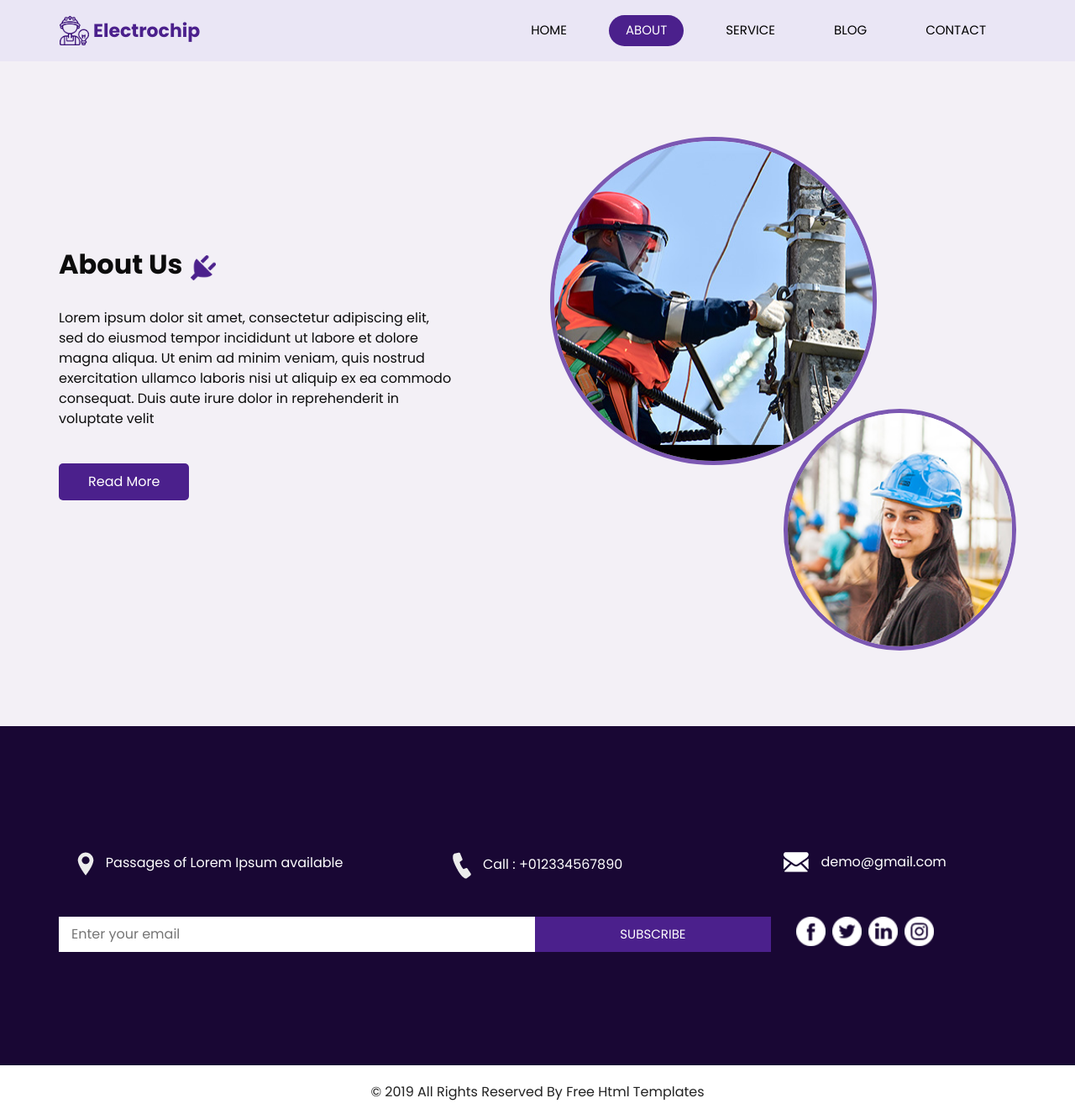
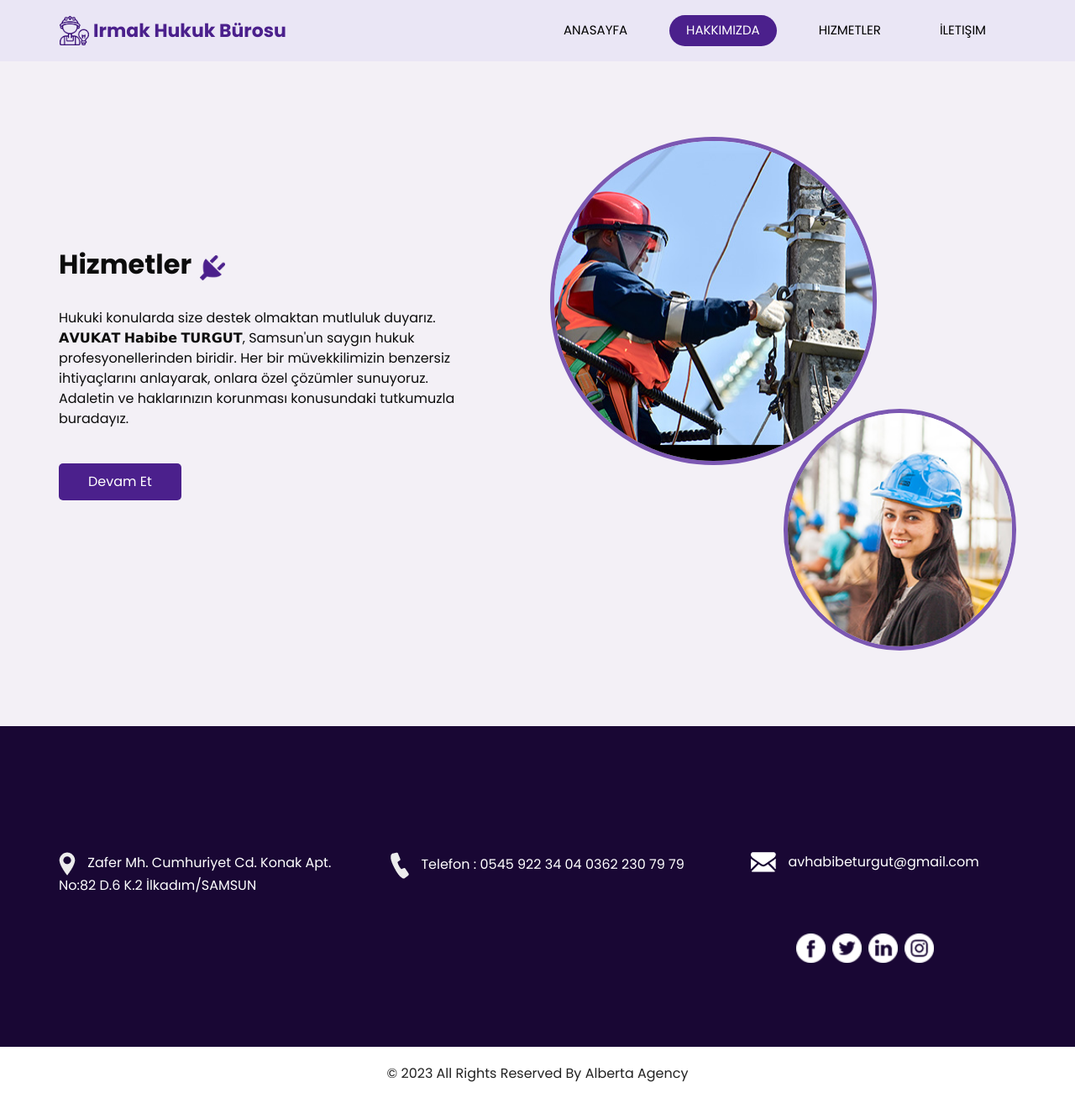
Before and after one commit to Chesar55/Avsite, a plain HTML site: page about.html in a window 1280 px wide. Shown: the whole page at 84% size. After the commit the page ends 1311 px from the top, so only its background shows below. Drawn offline with nearby package versions, Linux system fonts and the light colour scheme.

Commit message:
Update about.html

```diff
--- a/about.html
+++ b/about.html
@@ -12,7 +12,7 @@
   <meta name="description" content="" />
   <meta name="author" content="" />
 
-  <title>Electrochip</title>
+  <title>IHK</title>
 
   <!-- slider stylesheet -->
   <link rel="stylesheet" type="text/css" href="https://cdnjs.cloudflare.com/ajax/libs/OwlCarousel2/2.1.3/assets/owl.carousel.min.css" />
@@ -38,7 +38,7 @@
           <a class="navbar-brand" href="index.html">
             <img src="images/logo.png" alt="">
             <span>
-              Electrochip
+              Irmak Hukuk Bürosu
             </span>
           </a>
           <button class="navbar-toggler" type="button" data-toggle="collapse" data-target="#navbarSupportedContent" aria-controls="navbarSupportedContent" aria-expanded="false" aria-label="Toggle navigation">
@@ -51,19 +51,16 @@
             <div class="d-flex ml-auto flex-column flex-lg-row align-items-center">
               <ul class="navbar-nav  ">
                 <li class="nav-item ">
-                  <a class="nav-link" href="index.html">Home <span class="sr-only">(current)</span></a>
+                  <a class="nav-link" href="index.html">Anasayfa <span class="sr-only">(current)</span></a>
                 </li>
                 <li class="nav-item active">
-                  <a class="nav-link" href="about.html"> About</a>
+                  <a class="nav-link" href="about.html"> Hakkımızda </a>
                 </li>
                 <li class="nav-item">
-                  <a class="nav-link" href="service.html"> Service </a>
+                  <a class="nav-link" href="service.html"> Hizmetler </a>
                 </li>
                 <li class="nav-item">
-                  <a class="nav-link" href="blog.html"> Blog </a>
-                </li>
-                <li class="nav-item">
-                  <a class="nav-link" href="contact.html">Contact </a>
+                  <a class="nav-link" href="contact.html">İletişim </a>
                 </li>
               </ul>
             </div>
@@ -84,19 +81,16 @@
           <div class="detail-box">
             <div class="heading_container">
               <h2>
-                About Us
+                Hizmetler
               </h2>
               <img src="images/plug.png" alt="">
             </div>
             <p>
-              Lorem ipsum dolor sit amet, consectetur adipiscing elit, sed do
-              eiusmod tempor incididunt ut labore et dolore magna aliqua. Ut
-              enim ad minim veniam, quis nostrud exercitation ullamco laboris
-              nisi ut aliquip ex ea commodo consequat. Duis aute irure dolor
-              in reprehenderit in voluptate velit
+              Hukuki konularda size destek olmaktan mutluluk duyarız. 𝗔𝗩𝗨𝗞𝗔𝗧 𝗛𝗮𝗯𝗶𝗯𝗲 𝗧𝗨𝗥𝗚𝗨𝗧, Samsun'un saygın hukuk profesyonellerinden biridir.
+              Her bir müvekkilimizin benzersiz ihtiyaçlarını anlayarak, onlara özel çözümler sunuyoruz. Adaletin ve haklarınızın korunması konusundaki tutkumuzla buradayız.
             </p>
             <a href="">
-              Read More
+              Devam Et
             </a>
           </div>
         </div>
@@ -128,7 +122,7 @@
             <a href="">
               <img src="images/location-white.png" alt="">
               <span>
-                Passages of Lorem Ipsum available
+                 Zafer Mh. Cumhuriyet Cd. Konak Apt. No:82 D.6 K.2 İlkadım/SAMSUN
               </span>
             </a>
           </div>
@@ -136,7 +130,8 @@
             <a href="">
               <img src="images/telephone-white.png" alt="">
               <span>
-                Call : +012334567890
+                 Telefon : 0545 922 34 04
+                           0362 230 79 79
               </span>
             </a>
           </div>
@@ -144,7 +139,7 @@
             <a href="">
               <img src="images/envelope-white.png" alt="">
               <span>
-                demo@gmail.com
+                avhabibeturgut@gmail.com
               </span>
             </a>
           </div>
@@ -154,10 +149,7 @@
         <div class="col-md-8 col-lg-9">
           <div class="info_form">
             <form action="">
-              <input type="text" placeholder="Enter your email">
-              <button>
-                subscribe
-              </button>
+
             </form>
           </div>
         </div>
@@ -198,8 +190,8 @@
       <div class="row">
         <div class="col-lg-7 col-md-9 mx-auto">
           <p>
-            &copy; 2019 All Rights Reserved By
-            <a href="https://html.design/">Free Html Templates</a>
+            &copy; 2023 All Rights Reserved By
+            <a href="https://html.design/">Alberta Agency</a>
           </p>
         </div>
       </div>
```
